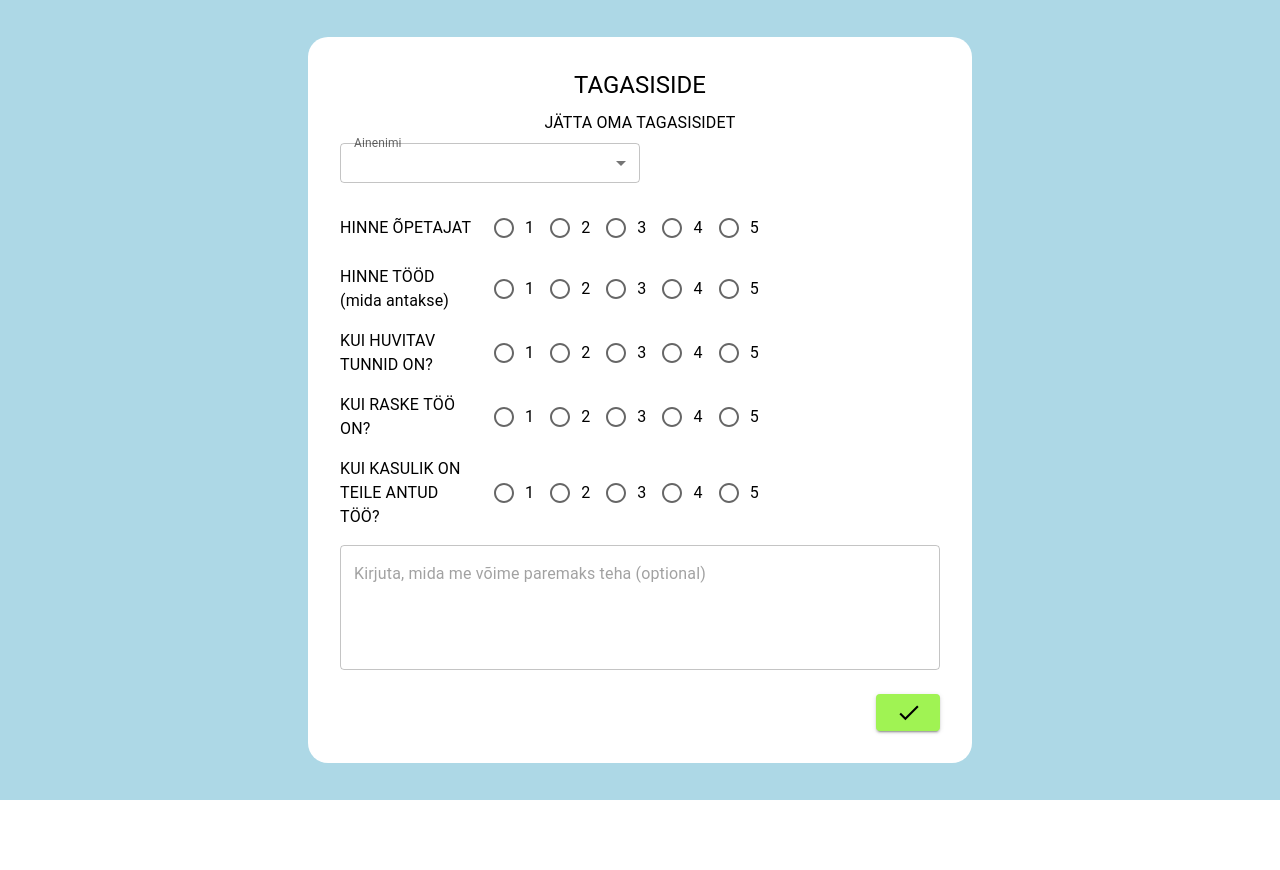
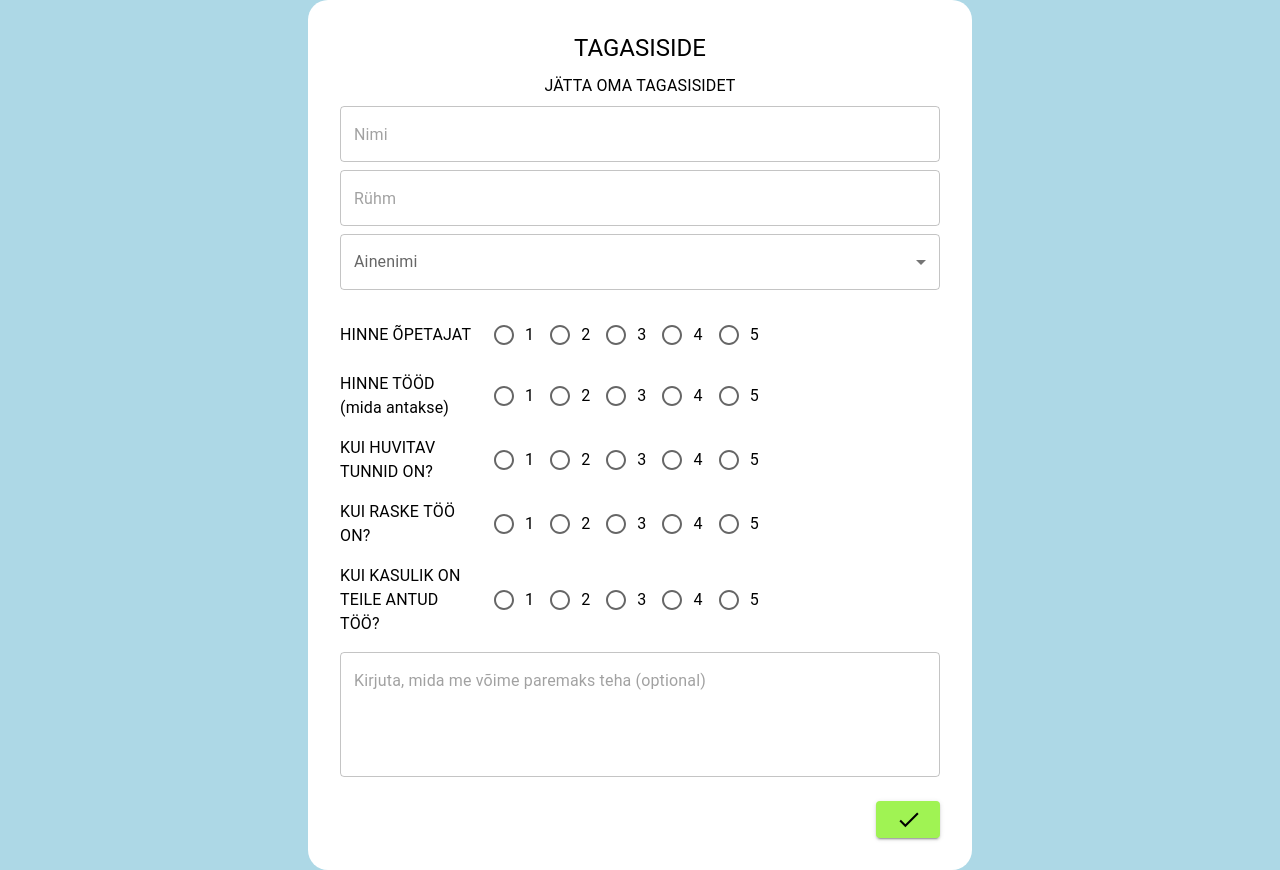
Before and after one commit to akinakk/TA-22V-Jira-Kooliproject, a React (Create React App) app in the folder feedback-frontend/: page / in a window 1280 px wide. Before the commit the page ends 800 px from the top, so only its background shows below. Built offline with nearby package versions, Linux system fonts and the light colour scheme; the HTML template or start-up script is replaced by a standard one.

Commit message:
feat: add group and name fields

```diff
--- a/feedback-frontend/src/components/feedbackForm/FeedbackForm.jsx
+++ b/feedback-frontend/src/components/feedbackForm/FeedbackForm.jsx
@@ -79,6 +79,8 @@ const FeedbackForm = () => {
     reset,
   } = useForm({
     defaultValues: {
+      nimi: "",
+      rühm: "",
       subject: "",
       teacherRating: "",
       workRating: "",
@@ -93,9 +95,7 @@ const FeedbackForm = () => {
 
   const onSubmit = (data) => {
     console.log(data);
-    // Näita teadet, et andmed on edukalt saadetud.
     setOpenSnackbar(true);
-    // Pärast edukat esitamist vormi lähtestamine
     reset();
   };
 
@@ -114,8 +114,46 @@ const FeedbackForm = () => {
         </Typography>
 
         <form onSubmit={handleSubmit(onSubmit)}>
-          <FormControl fullWidth sx={{ mb: 3, width: "50%" }}>
-            <InputLabel sx={{ textAlign: "center" }} shrink>
+          <Controller
+            name="nimi"
+            control={control}
+            rules={{ required: "Kirjuta oma nimi!" }}
+            render={({ field }) => (
+              <>
+                <TextField
+                  {...field}
+                  fullWidth
+                  multiline
+                  rows={1}
+                  placeholder="Nimi"
+                  sx={{ mb: 1 }}
+                />
+                {errors.nimi && <ErrorMessage message={errors.nimi.message} />}
+              </>
+            )}
+          />
+
+          <Controller
+            name="rühm"
+            control={control}
+            rules={{ required: "Kirjuta oma rühm!" }}
+            render={({ field }) => (
+              <>
+                <TextField
+                  {...field}
+                  fullWidth
+                  multiline
+                  rows={1}
+                  placeholder="Rühm"
+                  sx={{ mb: 1 }}
+                />
+                {errors.rühm && <ErrorMessage message={errors.rühm.message} />}
+              </>
+            )}
+          />
+
+          <FormControl fullWidth sx={{ mb: 3}}>
+            <InputLabel sx={{ textAlign: "center" }} >
               Ainenimi
             </InputLabel>
             <Controller
@@ -126,7 +164,7 @@ const FeedbackForm = () => {
                 <Select
                   {...field}
                   label="Ainenimi"
-                  sx={{ height: "40px", padding: "10px" }} // Vähendage kõrgust ja sisemist süvistust
+                  sx={{ height: "56px", padding: "10px" }}
                 >
                   <MenuItem value="">
                     <em>Vali</em>
```
